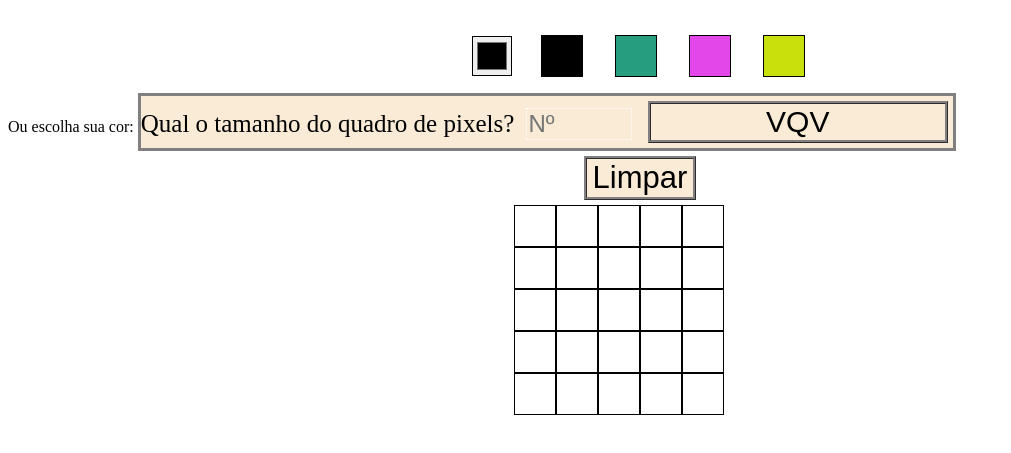
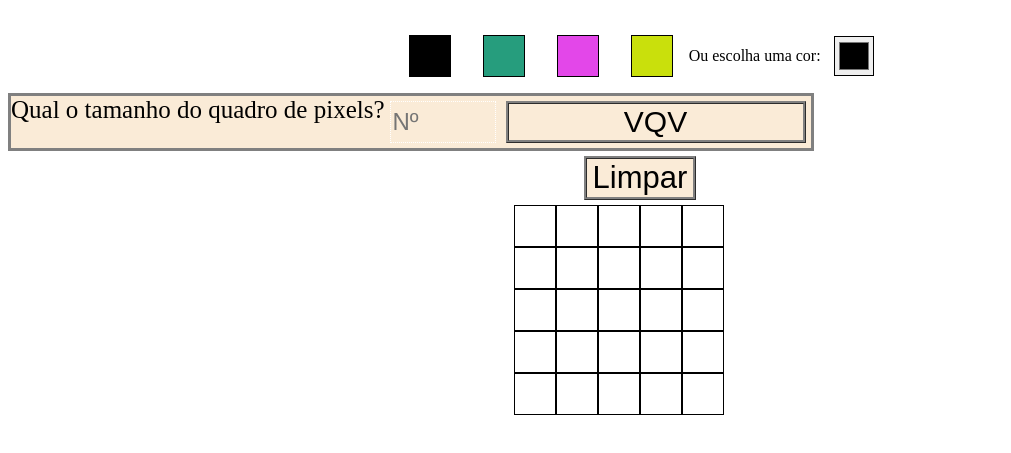
Before and after one commit to JRGCast/pixel-art-simple-htmlcssjs, a plain HTML site: page index.html in a window 1280 px wide. Shown: the part 61-514 px from the top of the page, without its empty margins (0-1011 px from the left). Drawn offline with Linux system fonts and the light colour scheme.

Commit message:
Update: consertada logica de colors-palete com a LABEL

```diff
--- a/index.html
+++ b/index.html
@@ -10,10 +10,7 @@
     <header>
       <h1 id="title" class="titulo-geral">Paleta de Cores</h1>
       <section id="color-palette" class="paleta-cores-container">
-        <input id="personal-color" class="color" type="color">
       </section>
-      <label for="personal-color">Ou escolha sua cor:
-      </label>
       <div id="board-size-container" class="tamanho-quadro-container">
         <label for="board-size">Qual o tamanho do quadro de pixels?</label>
         <input id="board-size" class="input" placeholder="Nº" type="number" min="1" />
--- a/script.js
+++ b/script.js
@@ -23,11 +23,16 @@ function paletaCores() {
     quadradosCores.style.backgroundColor = coresFundo[i];
     palette.appendChild(quadradosCores);
   }
-  // const personalColor = document.createElement('input');
-  // personalColor.className = 'color';
-  // personalColor.setAttribute('type', 'color');
-  // personalColor.setAttribute('id', 'personal-color');
-  // palette.appendChild(personalColor);
+  const personalColor = document.createElement('input');
+  personalColor.className = 'color';
+  personalColor.setAttribute('type', 'color');
+  personalColor.setAttribute('id', 'personal-color');
+  palette.appendChild(personalColor);
+  const labelForPC = document.createElement("LABEL");
+  const textForLabel = document.createTextNode("Ou escolha uma cor:");
+  labelForPC.setAttribute("for", "personal-color");
+  labelForPC.appendChild(textForLabel);
+  palette.insertBefore(labelForPC, personalColor);
 }
 paletaCores();
 
@@ -58,7 +63,7 @@ function selectColor() {
       if (quadros[i] === event.target) {
         event.target.className = 'color selected';
       } else {
-        quadros[i].className = 'color';
+        quadros[i].tagName === 'LABEL' ? quadros[i].className = 'none' : quadros[i].className = 'color';
       }
     }
   });
@@ -70,7 +75,7 @@ function pintaCor() {
   const quadroPixel = document.getElementById('pixel-board');
   quadroPixel.addEventListener('click', function () {
     const selectedColor = document.querySelector('.selected').style
-      .backgroundColor;
+      .backgroundColor || document.querySelector('.selected').value;
     if (event.target.className === "pixel") event.target.style.backgroundColor = selectedColor;
   });
 }
--- a/style.css
+++ b/style.css
@@ -21,7 +21,8 @@
 .tamanho-quadro-container {
   background-color: antiquewhite;
   border: 3px solid grey;
-  display: inline-block;
+  display: flex;
+  flex-flow: row nowrap;
   font-size: 25px;
   width: fit-content;
 }
```
